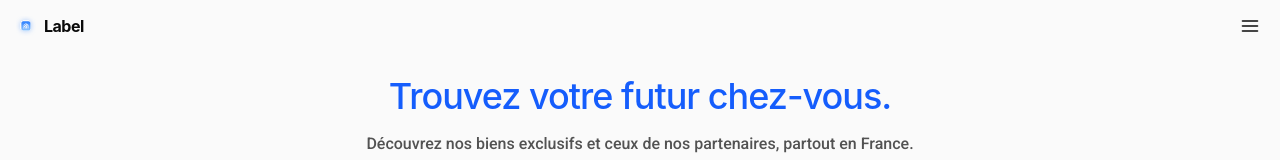
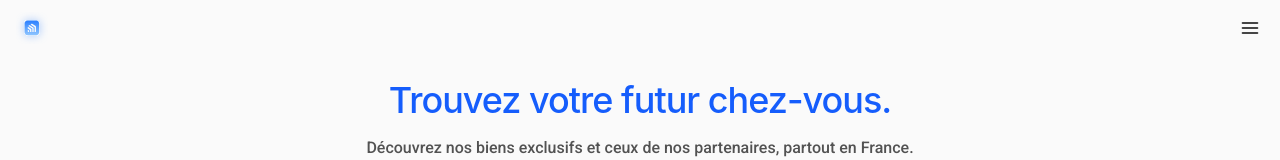
Before and after one commit to TheoSks/Design-PFE-, a Next.js app: page / in a window 1280 px wide. Shown: the top 160 px of the page. Built offline with nearby package versions, Linux system fonts and the light colour scheme.

Commit message:
Remove text from Logo, increase icon size

```diff
--- a/src/components/ui/Logo/Logo.tsx
+++ b/src/components/ui/Logo/Logo.tsx
@@ -6,35 +6,21 @@ interface LogoProps {
 }
 
 export function Logo({ size = "md", className }: LogoProps) {
-  const iconSize = { sm: 20, md: 28, lg: 36 }[size];
-  const fontSize = { sm: 16, md: 22, lg: 28 }[size];
+  const iconSize = { sm: 32, md: 44, lg: 56 }[size];
 
   return (
     <span
       className={className}
-      style={{ display: 'inline-flex', alignItems: 'center', gap: 8 }}
+      style={{ display: 'inline-flex', alignItems: 'center' }}
     >
       {/* eslint-disable-next-line @next/next/no-img-element */}
       <img
         src="/logo.svg"
-        alt=""
+        alt="Label"
         width={iconSize}
         height={iconSize}
-        style={{ display: 'block', flexShrink: 0 }}
-        aria-hidden="true"
+        style={{ display: 'block' }}
       />
-      <span
-        style={{
-          fontFamily: 'var(--font-family-heading)',
-          fontSize,
-          fontWeight: 700,
-          letterSpacing: '-0.5px',
-          color: 'currentColor',
-          lineHeight: 1,
-        }}
-      >
-        Label
-      </span>
     </span>
   );
 }
```
